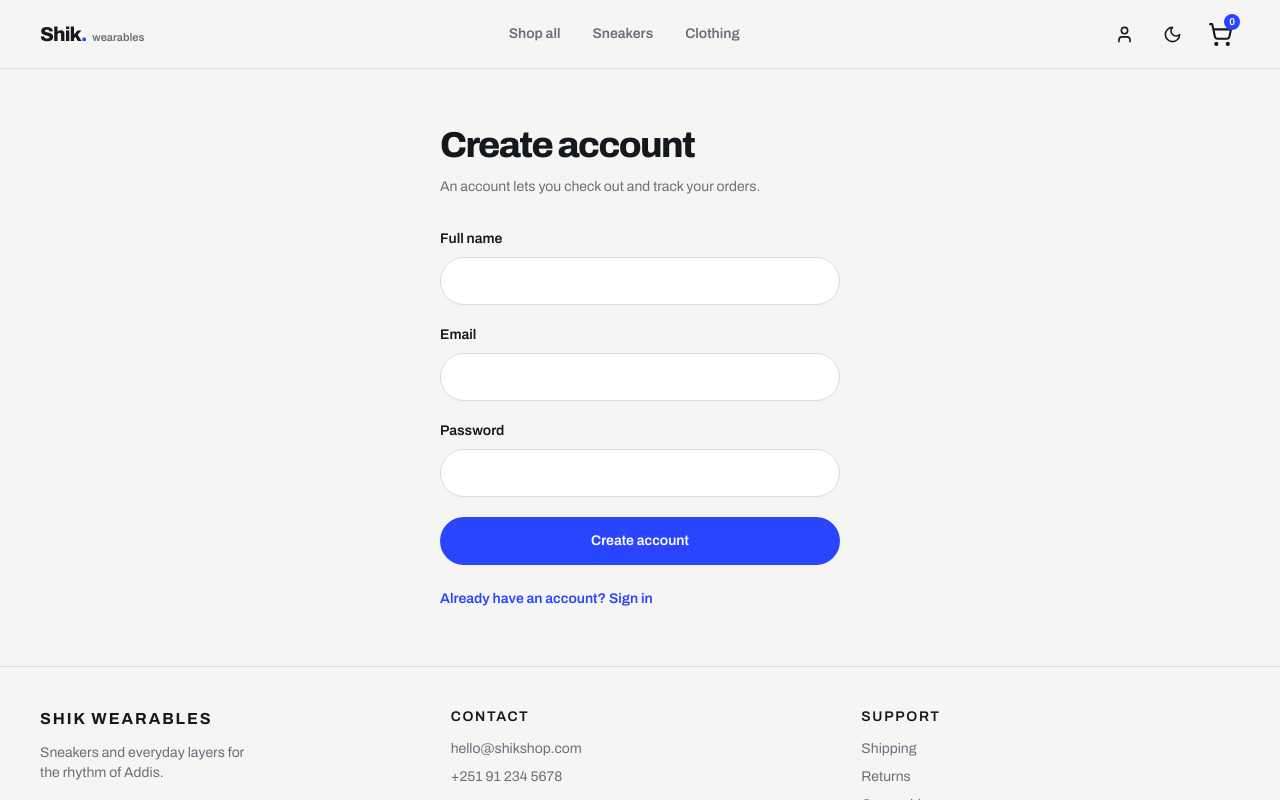
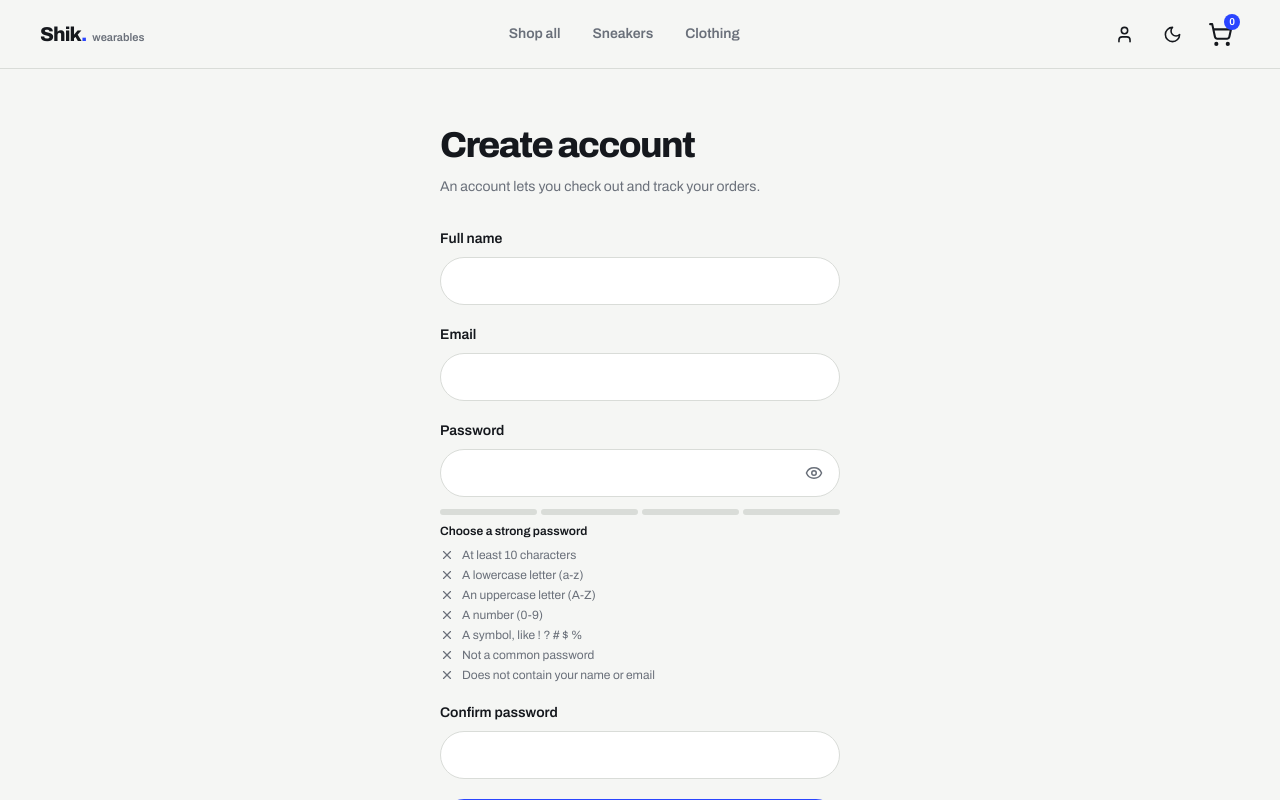
Before and after one commit to sura-ssd/Shik-wearables, a React (Vite) app: page /login in a window 1280 px wide. Both pictures are taken after a click on the button "New here? Create an account". Shown: the top 800 px of the page. Built offline with nearby package versions, Linux system fonts and the light colour scheme; no server answers; the database is empty.

Commit message:
created signup and sign in pages and passsword enforcments

```diff
--- a/src/pages/LoginPage.tsx
+++ b/src/pages/LoginPage.tsx
@@ -1,10 +1,15 @@
-import { useState, type FormEvent } from "react";
+import { useMemo, useState, type FormEvent } from "react";
+import { Check, Eye, EyeOff, X } from "lucide-react";
 import { Navigate, useSearchParams } from "react-router-dom";
 import { supabase } from "../lib/supabase";
 import { useAuthStore } from "../store/authStore";
+import { checkPassword } from "../utils/passwordStrength";
 
 const inputClass =
   "min-h-12 w-full rounded-full border border-border bg-surface px-4 text-sm text-ink outline-none placeholder:text-muted focus-visible:outline focus-visible:outline-2 focus-visible:outline-accent";
+
+// Bar color for each strength score (0 to 4).
+const METER_COLORS = ["bg-border", "bg-danger", "bg-muted", "bg-accent", "bg-accent"];
 
 function safeRedirect(value: string | null): string {
   // Only allow paths inside this site.
@@ -19,23 +24,51 @@
   const [fullName, setFullName] = useState("");
   const [email, setEmail] = useState("");
   const [password, setPassword] = useState("");
+  const [confirmPassword, setConfirmPassword] = useState("");
+  const [showPassword, setShowPassword] = useState(false);
   const [busy, setBusy] = useState(false);
   const [error, setError] = useState<string | null>(null);
   const [notice, setNotice] = useState<string | null>(null);
 
+  const strength = useMemo(
+    () => checkPassword(password, { email, fullName }),
+    [password, email, fullName],
+  );
+
   if (user) return <Navigate replace to={redirectTo} />;
+
+  const isSignup = mode === "signup";
+
+  function switchMode() {
+    setMode(isSignup ? "signin" : "signup");
+    setError(null);
+    setNotice(null);
+    setConfirmPassword("");
+  }
 
   async function handleSubmit(event: FormEvent) {
     event.preventDefault();
     setError(null);
     setNotice(null);
 
-    if (mode === "signup" && fullName.trim().length < 2) return setError("Enter your full name.");
-    if (password.length < 8) return setError("Use a password with at least 8 characters.");
+    if (!/^\S+@\S+\.\S+$/.test(email.trim())) return setError("Enter a valid email address.");
+
+    if (isSignup) {
+      if (fullName.trim().length < 2) return setError("Enter your full name.");
+      if (!strength.isStrong) {
+        return setError("Choose a stronger password. Every item in the checklist must be ticked.");
+      }
+      if (password !== confirmPassword) return setError("The two passwords do not match.");
+    } else if (!password) {
+      return setError("Enter your password.");
+    }
 
     setBusy(true);
-    if (mode === "signin") {
-      const { error: signInError } = await supabase.auth.signInWithPassword({ email: email.trim(), password });
+    if (!isSignup) {
+      const { error: signInError } = await supabase.auth.signInWithPassword({
+        email: email.trim(),
+        password,
+      });
       if (signInError) setError(signInError.message);
     } else {
       const { data, error: signUpError } = await supabase.auth.signUp({
@@ -49,30 +82,106 @@
     setBusy(false);
   }
 
+  const passwordType = showPassword ? "text" : "password";
+
   return (
     <section className="mx-auto max-w-md px-4 py-14 sm:px-6">
       <h1 className="text-4xl font-extrabold tracking-tightest text-ink">
-        {mode === "signin" ? "Sign in" : "Create account"}
+        {isSignup ? "Create account" : "Sign in"}
       </h1>
       <p className="mt-3 text-sm text-muted">
-        {mode === "signin" ? "Welcome back to Shik." : "An account lets you check out and track your orders."}
+        {isSignup ? "An account lets you check out and track your orders." : "Welcome back to Shik."}
       </p>
 
       <form className="mt-8 space-y-5" noValidate onSubmit={handleSubmit}>
-        {mode === "signup" && (
+        {isSignup && (
           <div>
             <label className="mb-2 block text-sm font-semibold text-ink" htmlFor="fullName">Full name</label>
             <input autoComplete="name" className={inputClass} id="fullName" onChange={(event) => setFullName(event.target.value)} type="text" value={fullName} />
           </div>
         )}
+
         <div>
           <label className="mb-2 block text-sm font-semibold text-ink" htmlFor="email">Email</label>
           <input autoComplete="email" className={inputClass} id="email" onChange={(event) => setEmail(event.target.value)} type="email" value={email} />
         </div>
+
         <div>
           <label className="mb-2 block text-sm font-semibold text-ink" htmlFor="password">Password</label>
-          <input autoComplete={mode === "signin" ? "current-password" : "new-password"} className={inputClass} id="password" onChange={(event) => setPassword(event.target.value)} type="password" value={password} />
+          <div className="relative">
+            <input
+              aria-describedby={isSignup ? "password-help" : undefined}
+              autoComplete={isSignup ? "new-password" : "current-password"}
+              className={`${inputClass} pr-12`}
+              id="password"
+              onChange={(event) => setPassword(event.target.value)}
+              type={passwordType}
+              value={password}
+            />
+            <button
+              aria-label={showPassword ? "Hide password" : "Show password"}
+              aria-pressed={showPassword}
+              className="absolute right-2 top-1/2 inline-flex size-9 -translate-y-1/2 items-center justify-center rounded-full text-muted hover:text-ink focus-visible:outline focus-visible:outline-2 focus-visible:outline-accent"
+              onClick={() => setShowPassword((current) => !current)}
+              type="button"
+            >
+              {showPassword ? <EyeOff aria-hidden="true" size={18} /> : <Eye aria-hidden="true" size={18} />}
+            </button>
+          </div>
+
+          {isSignup && (
+            <div className="mt-3" id="password-help">
+              <div aria-hidden="true" className="flex gap-1">
+                {[1, 2, 3, 4].map((level) => (
+                  <span
+                    className={`h-1.5 flex-1 rounded-full transition-colors ${
+                      password && strength.score >= level ? METER_COLORS[strength.score] : "bg-border"
+                    }`}
+                    key={level}
+                  />
+                ))}
+              </div>
+              <p aria-live="polite" className="mt-2 text-xs font-semibold text-ink">
+                {password ? `Password strength: ${strength.label}` : "Choose a strong password"}
+              </p>
+              <ul className="mt-2 space-y-1">
+                {strength.checks.map((check) => (
+                  <li
+                    className={`flex items-center gap-2 text-xs ${check.passed ? "text-ink" : "text-muted"}`}
+                    key={check.id}
+                  >
+                    {check.passed ? (
+                      <Check aria-hidden="true" className="shrink-0 text-accent" size={14} />
+                    ) : (
+                      <X aria-hidden="true" className="shrink-0" size={14} />
+                    )}
+                    <span>
+                      {check.label}
+                      <span className="sr-only">{check.passed ? " (done)" : " (not met yet)"}</span>
+                    </span>
+                  </li>
+                ))}
+              </ul>
+            </div>
+          )}
         </div>
+
+        {isSignup && (
+          <div>
+            <label className="mb-2 block text-sm font-semibold text-ink" htmlFor="confirmPassword">Confirm password</label>
+            <input
+              autoComplete="new-password"
+              className={inputClass}
+              id="confirmPassword"
+              onChange={(event) => setConfirmPassword(event.target.value)}
+              type={passwordType}
+              value={confirmPassword}
+            />
+            {confirmPassword && password !== confirmPassword && (
+              <p className="mt-1.5 text-xs text-danger">The two passwords do not match yet.</p>
+            )}
+          </div>
+        )}
 
         {error && <p className="text-sm text-danger" role="alert">{error}</p>}
         {notice && <p className="text-sm text-ink" role="status">{notice}</p>}
@@ -82,16 +191,16 @@
           disabled={busy}
           type="submit"
         >
-          {busy ? "Please wait…" : mode === "signin" ? "Sign in" : "Create account"}
+          {busy ? "Please wait…" : isSignup ? "Create account" : "Sign in"}
         </button>
       </form>
 
       <button
         className="mt-6 text-sm font-semibold text-accent underline decoration-transparent underline-offset-4 hover:decoration-current focus-visible:outline focus-visible:outline-2 focus-visible:outline-accent"
-        onClick={() => { setMode(mode === "signin" ? "signup" : "signin"); setError(null); setNotice(null); }}
+        onClick={switchMode}
         type="button"
       >
-        {mode === "signin" ? "New here? Create an account" : "Already have an account? Sign in"}
+        {isSignup ? "Already have an account? Sign in" : "New here? Create an account"}
       </button>
     </section>
   );
--- /dev/null
+++ b/src/utils/passwordStrength.ts
@@ -0,0 +1,86 @@
+export interface PasswordCheck {
+  id: string;
+  label: string;
+  passed: boolean;
+}
+
+export interface PasswordContext {
+  email?: string;
+  fullName?: string;
+}
+
+export interface PasswordResult {
+  checks: PasswordCheck[];
+  /** True only when every rule is met. */
+  isStrong: boolean;
+  /** 0 = too weak ... 4 = strong */
+  score: 0 | 1 | 2 | 3 | 4;
+  label: string;
+}
+
+export const MIN_PASSWORD_LENGTH = 10;
+
+const SCORE_LABELS = ["Too weak", "Weak", "Fair", "Good", "Strong"];
+
+const COMMON_PASSWORDS = [
+  "password",
+  "passw0rd",
+  "qwerty",
+  "letmein",
+  "welcome",
+  "admin",
+  "iloveyou",
+  "abc123",
+  "123456",
+  "111111",
+  "monkey",
+  "dragon",
+];
+
+// Pieces of the person's name and email that should not appear in the password.
+function personalParts(context: PasswordContext): string[] {
+  const parts: string[] = [];
+  const emailName = context.email?.split("@")[0];
+  if (emailName) parts.push(...emailName.split(/[^a-z0-9]+/i));
+  if (context.fullName) parts.push(...context.fullName.split(/\s+/));
+  return parts.map((part) => part.toLowerCase()).filter((part) => part.length >= 3);
+}
+
+export function checkPassword(password: string, context: PasswordContext = {}): PasswordResult {
+  const lower = password.toLowerCase();
+  const hasText = password.length > 0;
+
+  const checks: PasswordCheck[] = [
+    {
+      id: "length",
+      label: `At least ${MIN_PASSWORD_LENGTH} characters`,
+      passed: password.length >= MIN_PASSWORD_LENGTH,
+    },
+    { id: "lower", label: "A lowercase letter (a-z)", passed: /[a-z]/.test(password) },
+    { id: "upper", label: "An uppercase letter (A-Z)", passed: /[A-Z]/.test(password) },
+    { id: "number", label: "A number (0-9)", passed: /\d/.test(password) },
+    { id: "symbol", label: "A symbol, like ! ? # $ %", passed: /[^A-Za-z0-9\s]/.test(password) },
+    {
+      id: "common",
+      label: "Not a common password",
+      passed: hasText && !COMMON_PASSWORDS.some((word) => lower.includes(word)),
+    },
+    {
+      id: "personal",
+      label: "Does not contain your name or email",
+      passed: hasText && !personalParts(context).some((part) => lower.includes(part)),
+    },
+  ];
+
+  const passedCount = checks.filter((check) => check.passed).length;
+  const isStrong = passedCount === checks.length;
+
+  let score: PasswordResult["score"] = 0;
+  if (hasText) {
+    if (isStrong) score = password.length >= 14 ? 4 : 3;
+    else if (passedCount >= 5) score = 2;
+    else if (passedCount >= 3) score = 1;
+  }
+
+  return { checks, isStrong, score, label: SCORE_LABELS[score] };
+}
```
Also changed, not shown: 1 other file (tests, documents, lock files or other folders).
